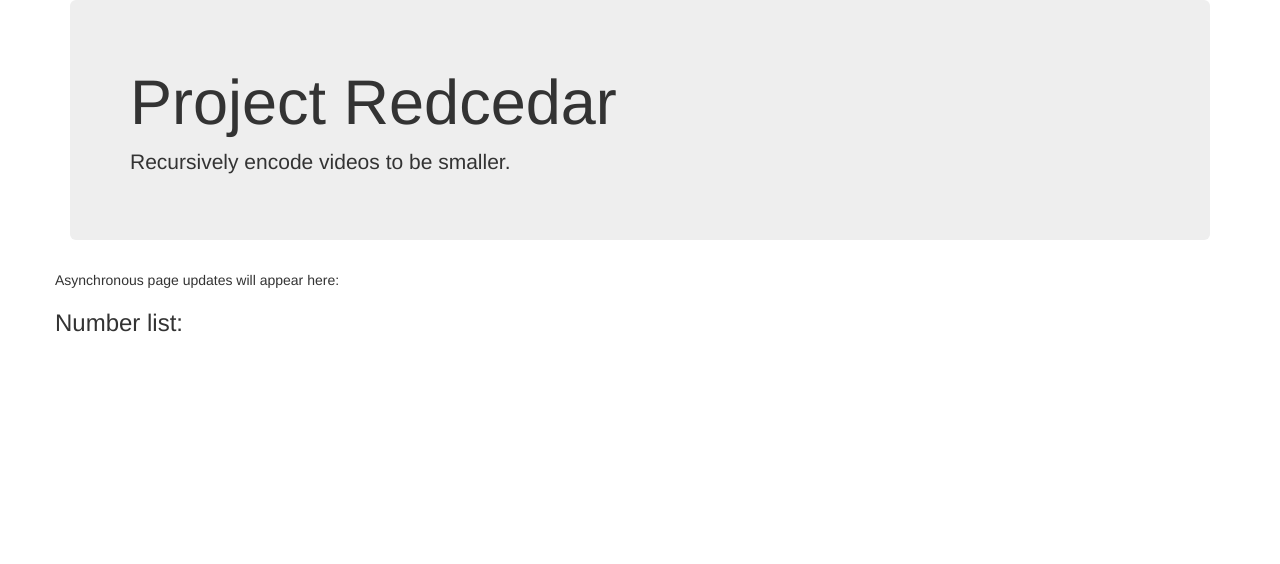
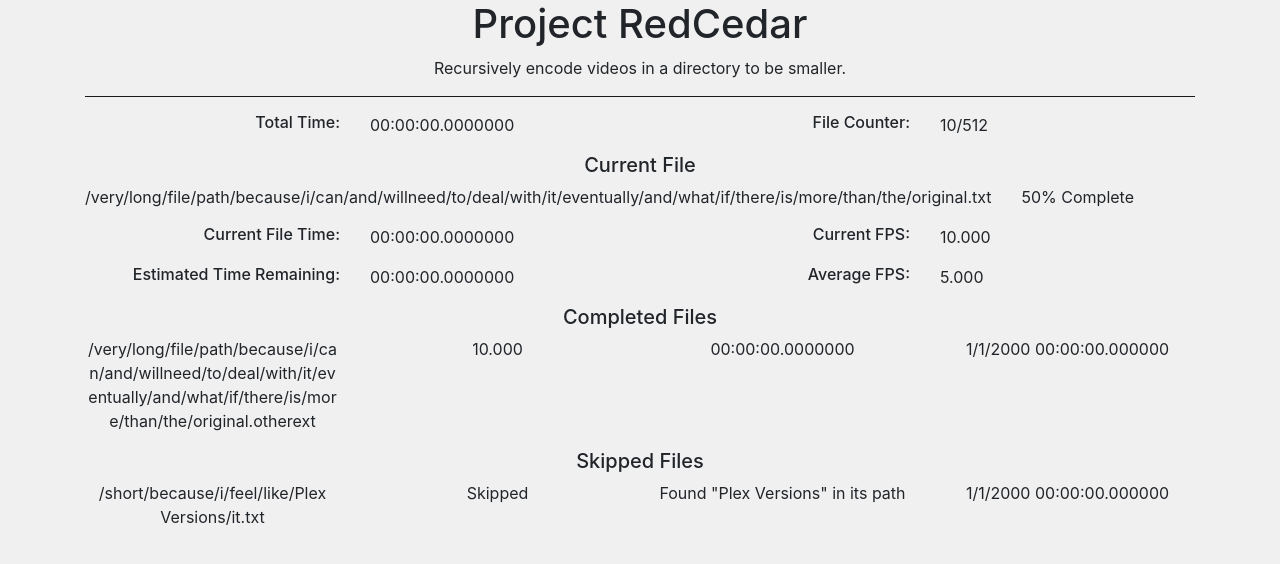
Before and after one commit to BrenekH/encodarr, a Flask app: page / in a window 1280 px wide. Shown: the top 564 px of the page. Run offline with Flask 2, Linux system fonts and the light colour scheme; some libraries are stand-ins or nearby versions.

Commit message:
Basic Layout of Web Dashboard

```diff
--- /dev/null
+++ b/static/css/main.css
@@ -0,0 +1,90 @@
+body {
+	background-color: #f0f0f0f0;
+}
+
+hr {
+	color: #1a1a1a;
+	border-color: #1a1a1a;
+	margin-top: 0px;
+}
+
+.header-content {
+	/* Bootstrap aligned center */
+}
+
+.total-time-label {
+	/* Bootstrap aligned right */
+}
+
+.total-time {}
+
+.file-counter-label {
+	/* Bootstrap aligned right */
+}
+
+.file-counter {}
+
+
+/* Current File */
+.current-file-header {
+	/* Bootstrap aligned center */
+}
+
+.current-file {}
+
+.percent-complete {
+	/* Bootstrap aligned center */
+}
+
+.current-time-running-label {
+	/* Bootstrap aligned right */
+}
+
+.current-time-running {}
+
+.fps-label {
+	/* Bootstrap aligned right */
+}
+
+.fps {}
+
+.completion-estimate-label {
+	/* Bootstrap aligned right */
+}
+
+.completion-estimate {}
+
+.avg-fps-label {
+	/* Bootstrap aligned right */
+}
+
+.avg-fps {}
+
+
+/* Completed Files Log */
+.completed-header {
+	/* Bootstrap aligned center */
+}
+
+.completed-file-path {}
+
+.completed-avg-fps {}
+
+.completed-time {}
+
+.completed-timestamp {}
+
+
+/* Skipped Files Log */
+
+.skipped-header {
+	/* Bootstrap aligned center */
+}
+
+.skipped-file-path {}
+
+.skipped-status {
+	/* Bootstrap aligned center */
+}
+
+.skipped-reason {}
--- a/static/js/application.js
+++ b/static/js/application.js
@@ -23,4 +23,8 @@ $(document).ready(function(){
 
     });
 
+    socket.on('connect_info', function(json_obj) {
+
+    });
+
 });
--- a/templates/index.html
+++ b/templates/index.html
@@ -1,27 +1,128 @@
 <!DOCTYPE html>
 <html>
 	<head>
-		<script src="//code.jquery.com/jquery-3.3.1.min.js"></script>
-		<script type="text/javascript" src="//cdnjs.cloudflare.com/ajax/libs/socket.io/1.3.6/socket.io.min.js"></script>
-		<script src="static/js/application.js"></script>
-
-		<link rel="stylesheet" href="//maxcdn.bootstrapcdn.com/bootstrap/3.3.7/css/bootstrap.min.css">
+		<!-- CSS -->
+		<link rel="stylesheet" href="https://stackpath.bootstrapcdn.com/bootstrap/4.5.0/css/bootstrap.min.css" integrity="sha384-9aIt2nRpC12Uk9gS9baDl411NQApFmC26EwAOH8WgZl5MYYxFfc+NcPb1dKGj7Sk" crossorigin="anonymous">
+		<link rel="stylesheet" href="static/css/main.css">
 	</head>
 	<body>
 		<div class="container">
-			<div class="jumbotron">
-				<h1>Project Redcedar</h1>
-				<p>Recursively encode videos to be smaller.</p>
+			<div class="row">
+				<div class="col">
+					<div class="header-content text-center">
+						<h1>Project RedCedar</h1>
+						<p>Recursively encode videos in a directory to be smaller.</p>
+					</div>
+				</div>
+			</div>
+			<hr>
+
+			<!-- Current Stats -->
+			<div class="row">
+				<div class="col">
+					<h6 class="total-time-label text-right">Total Time:</h6>
+				</div>
+				<div class="col total-time">
+					<p id="total-time">00:00:00.0000000</p>
+				</div>
+				<div class="col">
+					<h6 class="file-counter-label text-right">File Counter:</h6>
+				</div>
+				<div class="col file-counter">
+					<p id="file-counter">10/512</p>
+				</div>
+			</div>
+			<div class="row">
+				<div class="col current-file-header text-center">
+					<h5>Current File</h5>
+				</div>
+			</div>
+			<div class="row">
+				<div class="col-lg-auto current-file">
+					<p class="text-break" id="current-file">/very/long/file/path/because/i/can/and/willneed/to/deal/with/it/eventually/and/what/if/there/is/more/than/the/original.txt</p>
+				</div>
+				<div class="col-sm-auto percent-complete text-center">50% Complete</div>
+			</div>
+			<div class="row">
+				<div class="col">
+					<h6 class="current-time-running-label text-right">Current File Time:</h6>
+				</div>
+				<div class="col current-time-running">
+					<p id="current-time-running">00:00:00.0000000</p>
+				</div>
+				<div class="col">
+					<h6 class="fps-label text-right">Current FPS:</h6>
+				</div>
+				<div class="col fps">
+					<p id="fps">10.000</p>
+				</div>
+			</div>
+			<div class="row">
+				<div class="col">
+					<h6 class="completion-estimate-label text-right">Estimated Time Remaining:</h6>
+				</div>
+				<div class="col completion-estimate">
+					<p id="completion-estimate">00:00:00.0000000</p>
+				</div>
+				<div class="col">
+					<h6 class="avg-fps-label text-right">Average FPS:</h6>
+				</div>
+				<div class="col avg-fps">
+					<p id="avg-fps">5.000</p>
+				</div>
+			</div>
+
+			<!-- Completed Files Log -->
+			<div class="row">
+				<div class="col completed-header text-center">
+					<h5>Completed Files</h5>
+				</div>
+			</div>
+			<div id="completed-log">
+				<div class="row text-center">	<!-- Completed example -->
+					<div class="col completed-file-path">
+						<p class="text-break">/very/long/file/path/because/i/can/and/willneed/to/deal/with/it/eventually/and/what/if/there/is/more/than/the/original.otherext</p>
+					</div>
+					<div class="col completed-avg-fps">10.000</div>
+					<div class="col completed-time">00:00:00.0000000</div>
+					<div class="col completed-timestamp">1/1/2000 00:00:00.000000</div>
+				</div>
+			</div>
+
+			<!-- Skipped Files Log -->
+			<div class="row">
+				<div class="col skipped-header text-center">
+					<h5>Skipped Files</h5>
+				</div>
+			</div>
+			<div class="skipped-log text-center">
+				<div class="row">	<!-- Skipped example -->
+					<div class="col skipped-file-path">
+						<p class="text-break">/short/because/i/feel/like/Plex Versions/it.txt</p>
+					</div>
+					<div class="col skipped-status text-center"> <p>Skipped</p> </div>
+					<div class="col skipped-reason">
+						<p class="text-break">Found &quot;Plex Versions&quot; in its path</p>
+					</div>
+					<div class="col completed-timestamp">
+						<p>1/1/2000 00:00:00.000000</p>
+					</div>
+				</div>
+			</div>
+
+			<!-- Just so the numbers thing still works -->
+			<div class="row">
+				<div class="col">
+					<div id="log"></div>
+				</div>
 			</div>
 		</div>
 
-		<div class="container" id="content">
-			<div class="row">
-				<p>Asynchronous page updates will appear here:</p>
-				<h3>Number list:</h3>
-				<div id="log">
-				</div>
-			</div>
-		</div>
+		<!-- Javascript -->
+		<script src="https://code.jquery.com/jquery-3.5.1.slim.min.js" integrity="sha384-DfXdz2htPH0lsSSs5nCTpuj/zy4C+OGpamoFVy38MVBnE+IbbVYUew+OrCXaRkfj" crossorigin="anonymous"></script>
+		<script src="https://cdn.jsdelivr.net/npm/popper.js@1.16.0/dist/umd/popper.min.js" integrity="sha384-Q6E9RHvbIyZFJoft+2mJbHaEWldlvI9IOYy5n3zV9zzTtmI3UksdQRVvoxMfooAo" crossorigin="anonymous"></script>
+		<script src="https://stackpath.bootstrapcdn.com/bootstrap/4.5.0/js/bootstrap.min.js" integrity="sha384-OgVRvuATP1z7JjHLkuOU7Xw704+h835Lr+6QL9UvYjZE3Ipu6Tp75j7Bh/kR0JKI" crossorigin="anonymous"></script>
+		<script type="text/javascript" src="//cdnjs.cloudflare.com/ajax/libs/socket.io/1.3.6/socket.io.min.js"></script>
+		<script src="static/js/application.js"></script>
 	</body>
 </html>
```
Also changed, not shown: 1 other file.
